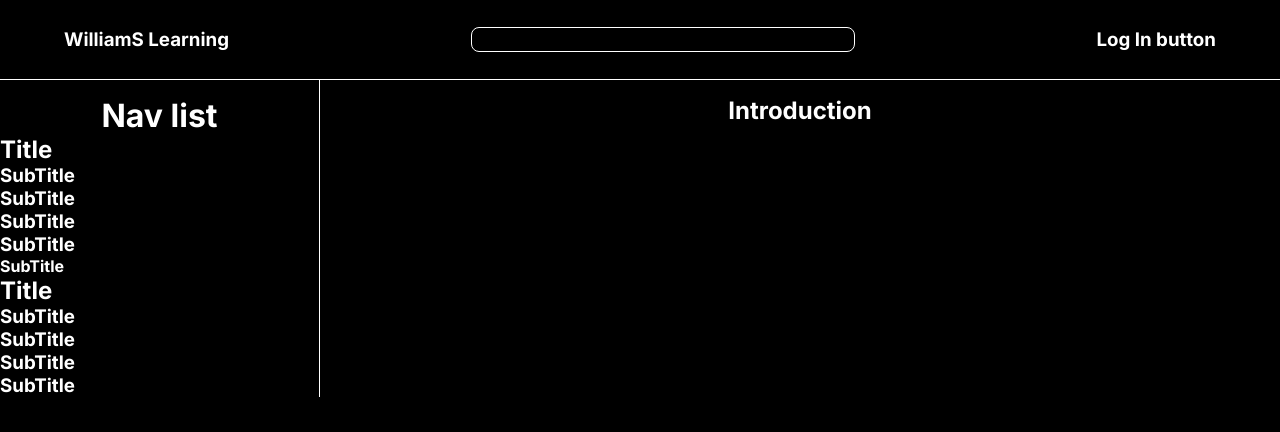
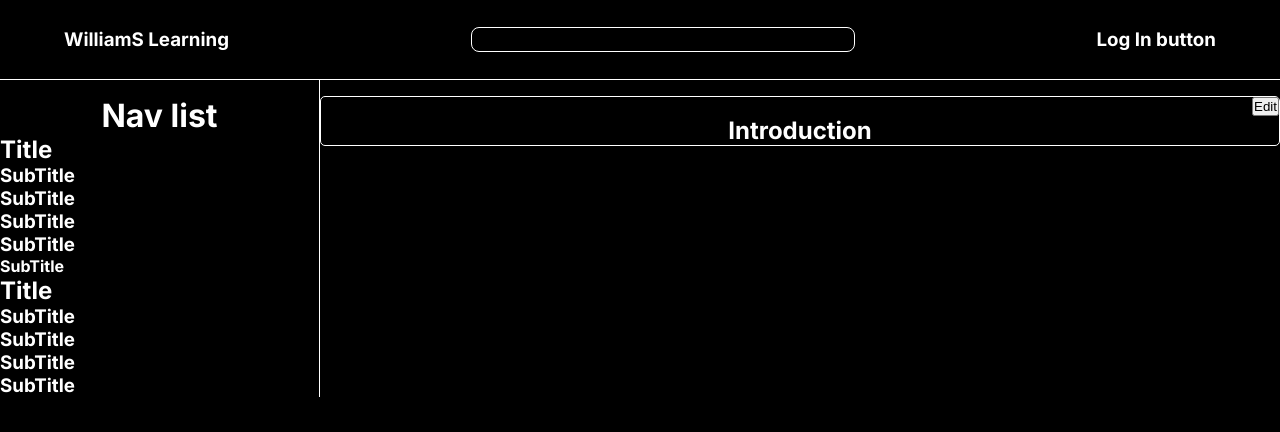
Before and after one commit to guillemsenabre/WilliamsLearning, a Next.js app in the folder Frontend/wlearning/: page /physics in a window 1280 px wide. Shown: the top 432 px of the page. Built offline with nearby package versions, Linux system fonts and the light colour scheme.

Commit message:
corr: Suspension added when getting properties from search paramteres

```diff
--- a/Frontend/wlearning/app/containers/fieldContainer.tsx
+++ b/Frontend/wlearning/app/containers/fieldContainer.tsx
@@ -1,5 +1,6 @@
 import styles from "@/styles/page.module.css"
 import FieldMenu from "../components/fieldMenu";
+import { useState } from "react";
 
 interface DynamicProps {
   field: string,
@@ -7,16 +8,37 @@ interface DynamicProps {
 }
 
 const FieldContainer: React.FC<DynamicProps> = ({ field, description }) => {
+  const [editMode, setEditMode] = useState(false);
+  const [updatedDescription, setUpdatedDescription] = useState(description);
+
+
+  const handleEditToggle = () => {
+    setEditMode(!editMode);
+  };
+
+  const handleDescriptionChange = (event: React.ChangeEvent<HTMLTextAreaElement>) => {
+    setUpdatedDescription(event.target.value);
+  }
+
   return (
     <div className={styles.fieldContainer}>
       <FieldMenu/>
       <div className={styles.fieldMain}>
         <h1>{ field }</h1>
-        <div>
+        <div className={styles.fieldSection}>
+          <div className={styles.editBtn}>
+            <button
+            onClick={handleEditToggle}
+            >
+              {editMode ? "Read" : "Edit"}
+            </button>
+          </div>
           <h2>Introduction</h2>
-          <p>
-            { description }
-          </p>
+          {editMode ? (
+            <textarea value={updatedDescription} onChange={handleDescriptionChange} />
+          ) : (
+            <p>{description}</p>
+          )}
         </div>
       </div>
     </div>
--- a/Frontend/wlearning/app/physics/page.tsx
+++ b/Frontend/wlearning/app/physics/page.tsx
@@ -3,6 +3,7 @@
 import MainHeader from "@/app/components/header";
 import FieldContainer from "@/app/containers/fieldContainer";
 import { getProperties } from "../scripts/getProperties";
+import { Suspense } from "react";
 
 const Physics: React.FC = () => {
 
@@ -14,10 +15,12 @@ const Physics: React.FC = () => {
   const description = physicsData?.description;
 
   return (
-    <main>
-      <MainHeader/>
-      <FieldContainer field={field} description={description} />
-    </main>
+    <Suspense>
+      <main>
+        <MainHeader/>
+        <FieldContainer field={field} description={description} />
+      </main>
+    </Suspense>
   );
 }
 
--- a/Frontend/wlearning/styles/page.module.css
+++ b/Frontend/wlearning/styles/page.module.css
@@ -187,3 +187,13 @@
   line-height: 5vh;
   /*line-height: 40px;*/
 }
+
+.fieldSection {
+  border-radius: 5px;
+  border: 1px solid white;
+}
+
+.editBtn {
+  display: flex;
+  justify-content: right;
+}
```
Also changed, not shown: Frontend/wlearning/app/mathematics/page.tsx (+7 -4 lines).
